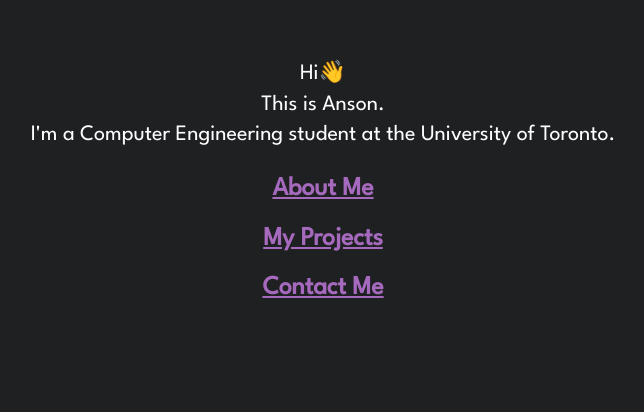
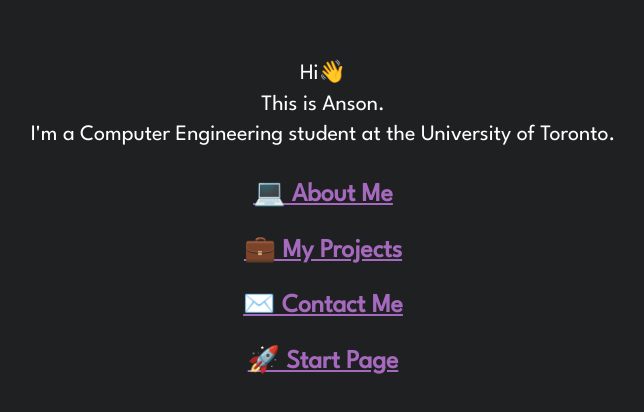
Before and after one commit to ansontsun/inzt.com, a plain HTML site: page index.html in a window 1280 px wide. Shown: the part 212-624 px from the top of the page, without its empty margins (317-961 px from the left). Drawn offline with Linux system fonts and the light colour scheme.

Commit message:
Website skeleton update with emojis

```diff
--- a/index.html
+++ b/index.html
@@ -25,9 +25,10 @@
             This is Anson.<br>
             I'm a Computer Engineering student at the University of Toronto.<br>
         </p>
-        <h3><a href="about.html">About Me</a></h3>
-        <h3><a href="projects.html">My Projects</a></h3>
-        <h3><a href="contact.html">Contact Me</a> </h3>
+        <h3><a href="about.html">💻 About Me</a></h3>
+        <h3><a href="projects.html">💼 My Projects</a></h3>
+        <h3><a href="contact.html">✉️ Contact Me</a> </h3>
+        <h3><a href="https://start.iooi.ca/">🚀 Start Page</a> </h3>
     </div>
 </body>
 </html>
```
